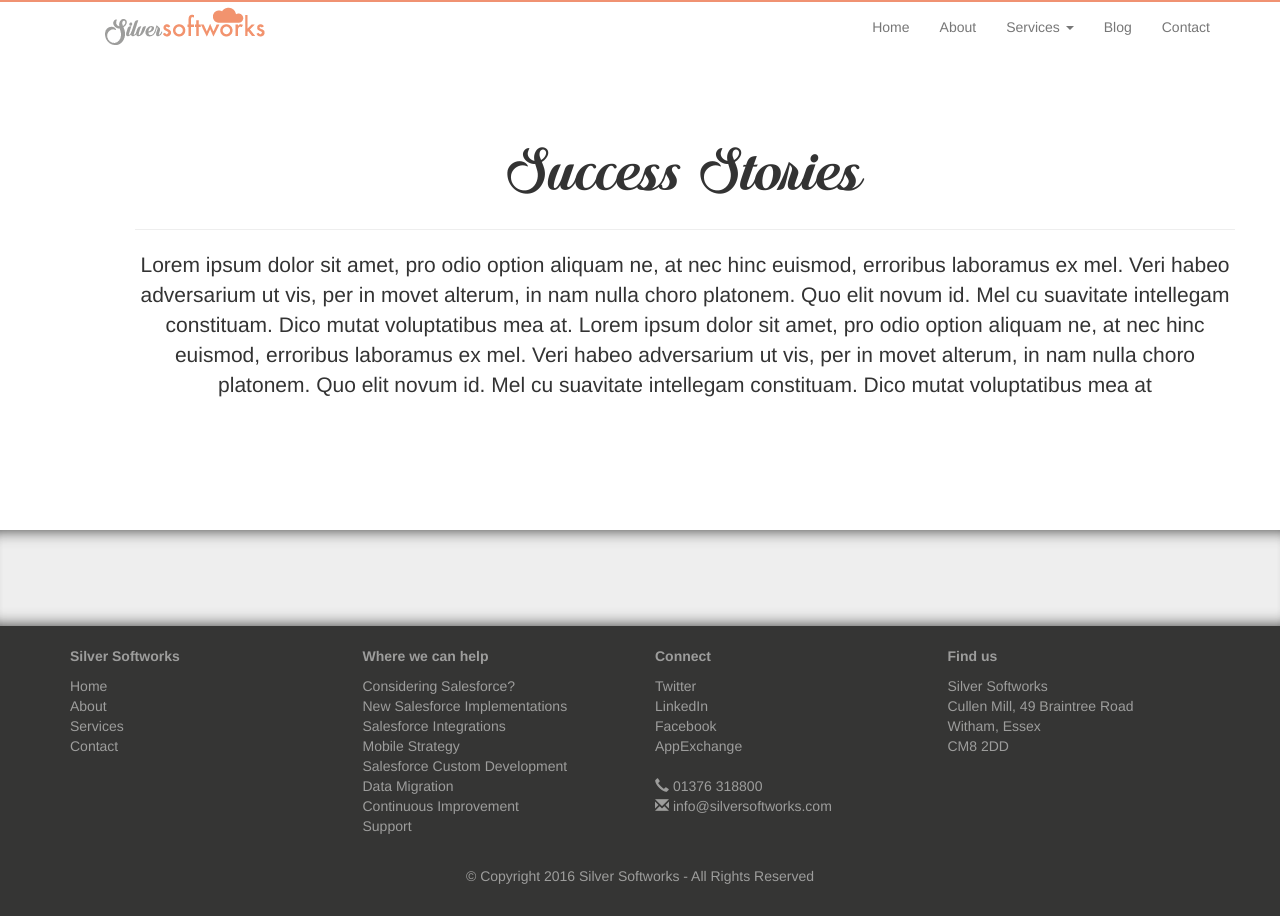
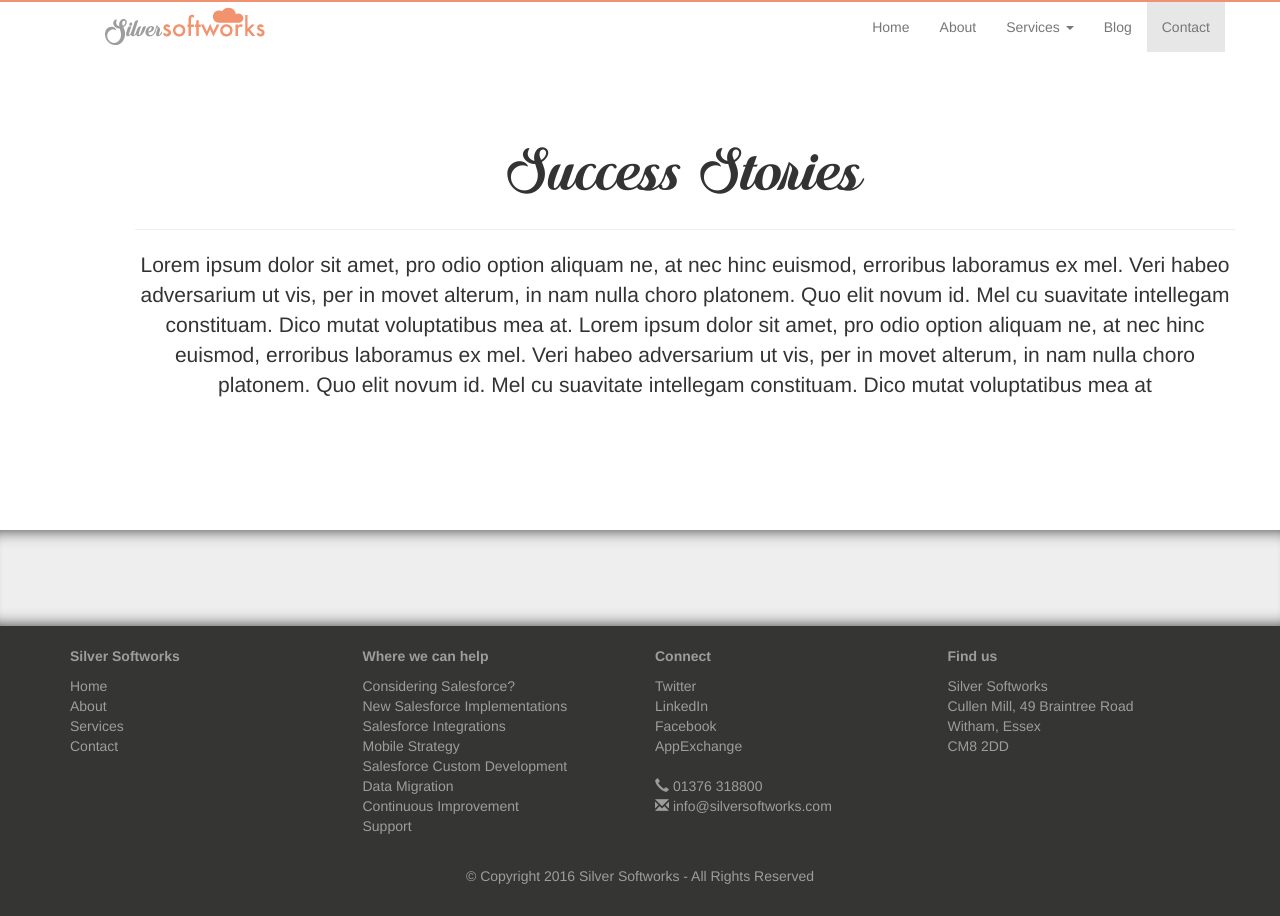
Before and after one commit to ThomasDavidPacker/Silver-Softworks, a Jekyll site: the page built from success-stories.html, in a window 1280 px wide. Built offline with Jekyll 4.4.1, drawn with Linux system fonts in a browser that asks for light colours; nearby versions of some CDN libraries.

Commit message:
Updates
Updates

```diff
--- a/_includes/navigation.html
+++ b/_includes/navigation.html
@@ -29,7 +29,7 @@
 
 				<!--<li class="{% if page.url == '/success-stories.html' %} active {% endif %}"><a href="{{site.baseurl}}/success-stories">Success Stories</a></li>-->
 				<li class="{% if page.url == '/blog.html' %}active{% endif %}"><a href="{{site.baseurl}}/blog">Blog</a></li>
-	            <li class="{% if page.url == '/contact.html' %}active{% endif %}" id="c_contact_li"><a id="c_contact_a" href="{{site.baseurl}}/contact">Contact</a></li>
+	            <li style="background-color: #e7e7e7;" class="{% if page.url == '/contact.html' %}active{% endif %}" id="c_contact_li"><a id="c_contact_a" href="{{site.baseurl}}/contact">Contact</a></li>
 	        </ul>
 		</div><!--/.nav-collapse -->
 	</div>
```
